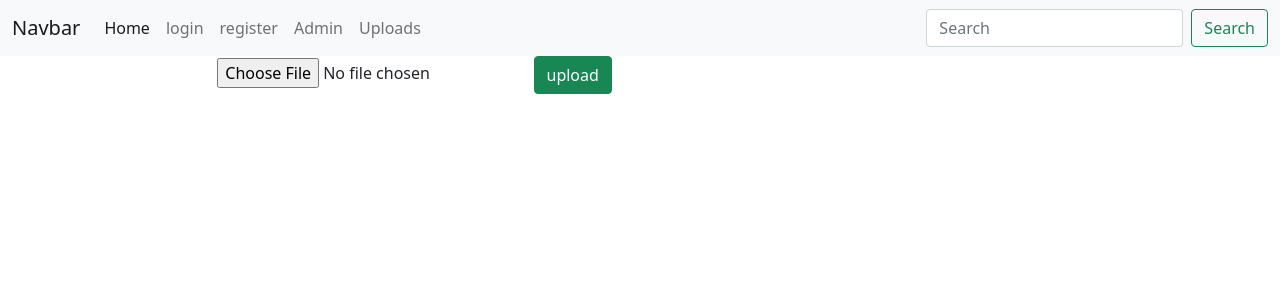
After one commit to Giyos1/Contact_me, a Django app: page /contact/upload_page/ in a window 1280 px wide. The commit adds this page. Shown: the top 300 px of the page. Run offline with Django 4.2, Linux system fonts and the light colour scheme.

Commit message:
2-aftorizatsiya django framework orqali, upload qolbola, permission bilan ishlash

```diff
--- a/contact/models.py
+++ b/contact/models.py
@@ -13,7 +13,7 @@ class Audit(models.Model):
 
 class Contact(models.Model):
     name = models.CharField(max_length=200)
-    created_by = models.ForeignKey(User, on_delete=models.CASCADE, null=True)
+    created_by = models.ForeignKey(User, on_delete=models.CASCADE, null=False, default=1)
 
     class Meta:
         db_table = 'contact'
--- /dev/null
+++ b/contact/templates/upload.html
@@ -0,0 +1,19 @@
+{% extends "base.html" %}
+
+{% block title %}
+    Contact List
+{% endblock %}
+
+{% block content %}
+
+    <div class="row">
+        <div class="offset-2 col-8">
+            <form action="{% url 'contact:upload' %}" method="post" enctype="multipart/form-data">
+                {% csrf_token %}
+                <input type="file" name="file_name" />
+                <input type="submit" class="btn btn-success" value="upload" />
+
+            </form>
+        </div>
+    </div>
+{% endblock %}
--- a/contact/urls.py
+++ b/contact/urls.py
@@ -1,5 +1,5 @@
 from django.urls import path
-from .views import contact_list, create_page, create, get, delete_page, delete, add_page, add
+from .views import contact_list, create_page, create, get, delete_page, delete, add_page, add, admin, upload_page, upload
 
 app_name = 'contact'
 urlpatterns = [
@@ -11,4 +11,7 @@ urlpatterns = [
     path('delete/<int:contact_id>/', delete, name='delete'),
     path('add_page/<int:contact_id>', add_page, name='add_number_page'),
     path('add/<int:contact_id>', add, name='add_number'),
+    path('admin/', admin, name='admin'),
+    path('upload_page/', upload_page, name='upload_page'),
+    path('upload/', upload, name='upload'),
 ]
--- a/contact/views.py
+++ b/contact/views.py
@@ -1,59 +1,115 @@
+import time
+
+from django.contrib import messages
 from django.core.paginator import Paginator
-from django.shortcuts import render, redirect
+from django.http import HttpResponse, HttpResponseForbidden
+from django.shortcuts import render, redirect, get_object_or_404
 from contact.models import Contact, PhoneNumber
 from .constant import NumberType
+from django.contrib.auth.decorators import login_required, permission_required
+from mi.settings import MEDIA_ROOT, join_path
 
 
+@login_required(redirect_field_name='keyingi')
 def contact_list(request):
-    contacts = Contact.objects.all()
+    contacts = Contact.objects.filter(created_by=request.user)
     p = Paginator(contacts, 2)
     page = request.GET.get('page', 1)
     page_obj = p.page(page)
     return render(request, 'contact_list.html', {"page_obj": page_obj})
 
 
+@login_required()
 def create_page(request):
     type_number = NumberType.choice()
     return render(request, 'create.html', {'types': type_number})
 
 
+@login_required()
 def create(request):
     name = request.POST.get('contact_name')
     try:
-        contact = Contact.objects.get(name=name)
+        contact = Contact.objects.get(name=name, created_by=request.user)
         if not contact:
             raise Exception
     except Exception:
-        contact = Contact(name=name)
+        contact = Contact(name=name, created_by=request.user)
         contact.save()
-    phone_numbur = PhoneNumber(number=request.POST.get('phone_number'), contact=contact, type=request.POST.get('type'))
+    phone_numbur = PhoneNumber(number=request.POST.get('phone_number'), type=request.POST.get('type'), contact=contact)
     phone_numbur.save()
     return redirect('contact:list')
 
 
+@login_required()
 def get(request, contact_id):
-    contact = Contact.objects.get(id=contact_id)
+    # first idea
+
+    # try:
+    #     contact = Contact.objects.get(id=contact_id)
+    #     return render(request, "detail.html", {"contact": contact})
+    # except Exception as e:
+    #     messages.error(request, f"Not Found: {e}", extra_tags='danger')
+    #     return redirect('contact:list')
+
+    # second idea
+
+    contact = get_object_or_404(Contact, id=contact_id)
     return render(request, "detail.html", {"contact": contact})
 
 
+@login_required()
 def delete_page(request, contact_id):
     contact = Contact.objects.get(id=contact_id)
     return render(request, 'delete.html', {'contact': contact})
 
 
+@login_required()
 def delete(request, contact_id):
     contact = Contact.objects.get(id=contact_id)
     contact.delete()
     return redirect('contact:list')
 
 
+@login_required()
 def add_page(request, contact_id):
     types = NumberType.choice()
     return render(request, 'add.html', {"types": types, "contact_id": contact_id})
 
 
+@login_required()
 def add(request, contact_id):
     contact = Contact.objects.get(id=contact_id)
     phone_numbur = PhoneNumber(number=request.POST.get('phone_number'), contact=contact, type=request.POST.get('type'))
     phone_numbur.save()
     return redirect('contact:list')
+
+
+@login_required
+@permission_required('contact.view_phonenumber', raise_exception=True)
+def admin(request):
+    # user_current = request.user
+    # if not user_current.has_perm(perm='contact.view_phonenumber', obj=PhoneNumber):
+    #     return HttpResponseForbidden('mumkin emas')
+    return HttpResponse('This is admin page')
+
+
+def upload_page(request):
+    return render(request, 'upload.html', {})
+
+
+def upload(request):
+    file = request.FILES['file_name']
+    write_file(file)
+    return redirect('home')
+
+
+def write_file(f):
+    new_name = gen_new_name(f.name)
+    for chunk in f.chunks():
+        with open(join_path(MEDIA_ROOT, "uploads", new_name), mode='wb+') as file:
+            file.write(chunk)
+
+
+def gen_new_name(name: str):
+    ext = name.split('.')[-1]
+    return '%s,%s' % (time.time_ns(), ext)
--- a/mi/urls.py
+++ b/mi/urls.py
@@ -20,5 +20,8 @@ from .views import homepage
 urlpatterns = [
     path('', homepage, name='home'),
     path('admin/', admin.site.urls),
-    path('contact/', include('contact.urls'))
+    path('contact/', include('contact.urls')),
+    path('accounts/', include('django.contrib.auth.urls'))
 ]
+
+handler404 = 'mi.views.handler404'
--- a/mi/views.py
+++ b/mi/views.py
@@ -2,4 +2,8 @@ from django.shortcuts import render
 
 
 def homepage(request):
-    return render(request,'index.html')
+    return render(request, 'index.html')
+
+
+def handler404(request, exception):
+    return render(request, 'errors/404.html', {'error': exception})
--- a/templates/base.html
+++ b/templates/base.html
@@ -23,8 +23,25 @@
                     <li class="nav-item">
                         <a class="nav-link active" aria-current="page" href="#">Home</a>
                     </li>
+                    {% if user.is_authenticated %}
+                        <li class="nav-item">
+                            <a class="nav-link" href="{% url 'contact:list' %}">Contact</a>
+                        </li>
+                        <li class="nav-item">
+                            <a class="nav-link" href="{% url 'logout' %}">logout</a>
+                        </li>
+                    {% else %}
+                        <li class="nav-item">
+                            <a class="nav-link" href="{% url 'login' %}">login</a>
+                        </li>
+                        <li class="nav-item">
+                            <a class="nav-link" href="#">register</a>
+                        </li>
+                    {% endif %}
                     <li class="nav-item">
-                        <a class="nav-link" href="{% url 'contact:list' %}">Contact</a>
+                        <a class="nav-link" href="{% url 'contact:admin' %}">Admin</a>
+                    </li>
+                    <a class="nav-link" href="{% url 'contact:upload_page' %}">Uploads</a>
                     </li>
                 </ul>
                 <form class="d-flex">
--- /dev/null
+++ b/templates/registration/logged_out.html
@@ -0,0 +1,6 @@
+{% extends "base.html" %}
+
+{% block content %}
+  <p>Logged out!</p>
+  <a href="{% url 'login'%}">Click here to login again.</a>
+{% endblock %}
--- /dev/null
+++ b/templates/registration/password_reset_complete.html
@@ -0,0 +1,6 @@
+{% extends "base.html" %}
+
+{% block content %}
+  <h1>The password has been changed!</h1>
+  <p><a href="{% url 'login' %}">log in again?</a></p>
+{% endblock %}
--- /dev/null
+++ b/templates/registration/password_reset_done.html
@@ -0,0 +1,5 @@
+{% extends "base.html" %}
+
+{% block content %}
+  <p>We've emailed you instructions for setting your password. If they haven't arrived in a few minutes, check your spam folder.</p>
+{% endblock %}
--- /dev/null
+++ b/templates/registration/password_reset_email.html
@@ -0,0 +1,2 @@
+Someone asked for password reset for email {{ email }}. Follow the link below:
+{{ protocol}}://{{ domain }}{% url 'password_reset_confirm' uidb64=uid token=token %}
```
Also changed, not shown: contact/templates/contact_list.html (+7 -0 lines), mi/settings.py (+7 -1 lines), templates/errors/404.html (added, +11 -0 lines), templates/registration/login.html (added, +37 -0 lines), templates/registration/password_reset_confirm.html (added, +29 -0 lines), templates/registration/password_reset_form.html (added, +12 -0 lines), README.md (added), contact/migrations/0003_alter_contact_created_by.py (added), db.sqlite3.
